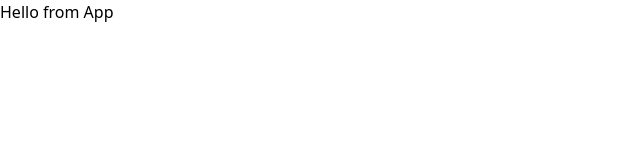
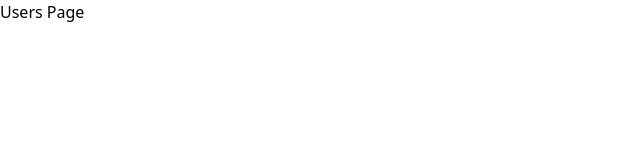
Before and after one commit to jordankamto/node-blog-frontend, a React (Vite) app: page / in a window 1280 px wide. Shown: the top 160 px of the page, without its empty margins (0-640 px from the left). Built offline with nearby package versions, Linux system fonts and the light colour scheme.

Commit message:
added routing system with react-router-dom

```diff
--- a/src/App.jsx
+++ b/src/App.jsx
@@ -1,10 +1,15 @@
 import React from "react";
+import { BrowserRouter as Router, Routes, Route } from "react-router-dom";
+
+import Users from "./users/pages/user";
 
 const App = () => {
   return (
-    <>
-      <h1>Hello from App</h1>
-    </>
+    <Router>
+      <Routes>
+        <Route path="/" element={<Users />}></Route>
+      </Routes>
+    </Router>
   );
 };
 
--- /dev/null
+++ b/src/users/pages/user.jsx
@@ -0,0 +1,7 @@
+import React from "react";
+
+const Users = () => {
+  return <h1>Users Page</h1>;
+};
+
+export default Users;
```
